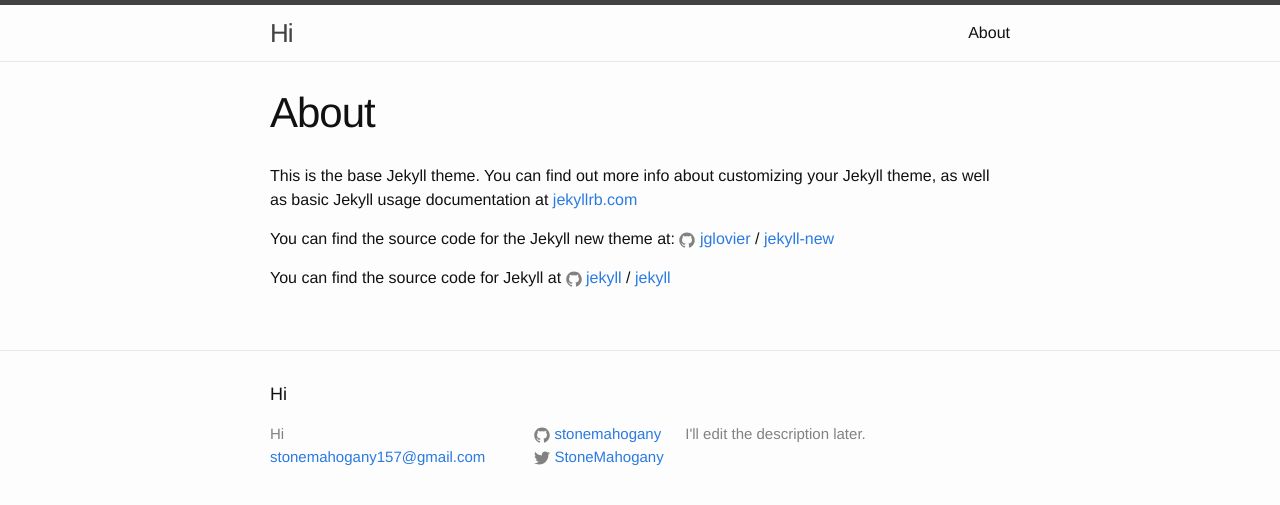
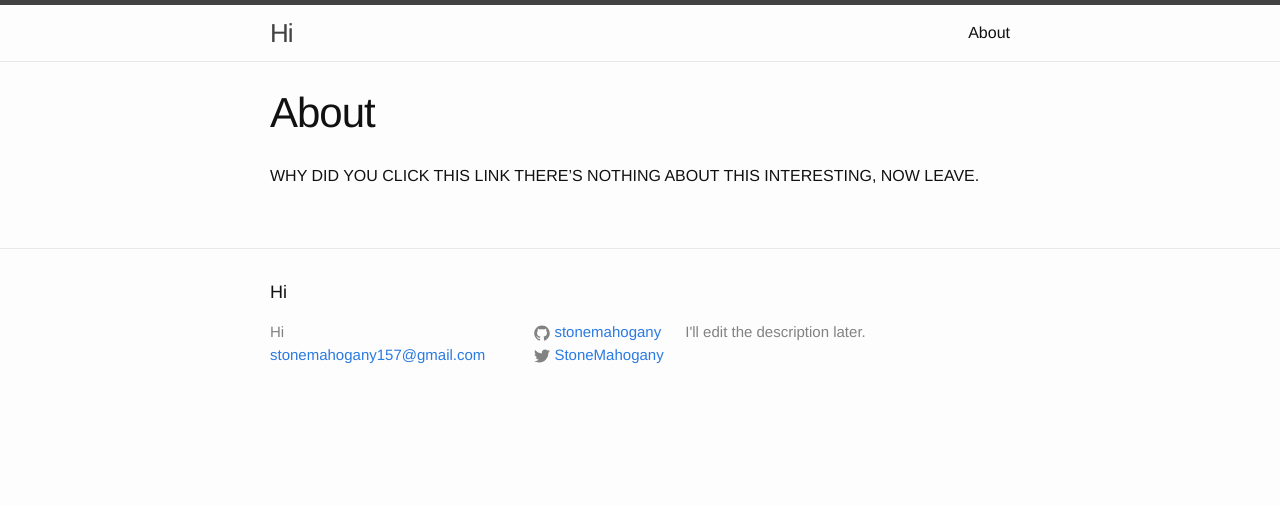
Before and after one commit to StoneMahogany/StoneMahogany.github.io, a Jekyll site: the page built from about.md, in a window 1280 px wide. Shown: the top 505 px of the page. Built offline with Jekyll 4.4.1, drawn with Linux system fonts in a browser that asks for light colours.

Commit message:
Update about.md

```diff
--- a/about.md
+++ b/about.md
@@ -4,12 +4,4 @@
 permalink: /about/
 ---
 
-This is the base Jekyll theme. You can find out more info about customizing your Jekyll theme, as well as basic Jekyll usage documentation at [jekyllrb.com](http://jekyllrb.com/)
-
-You can find the source code for the Jekyll new theme at:
-{% include icon-github.html username="jglovier" %} /
-[jekyll-new](https://github.com/jglovier/jekyll-new)
-
-You can find the source code for Jekyll at
-{% include icon-github.html username="jekyll" %} /
-[jekyll](https://github.com/jekyll/jekyll)
+WHY DID YOU CLICK THIS LINK THERE'S NOTHING ABOUT THIS INTERESTING, NOW LEAVE.
```
